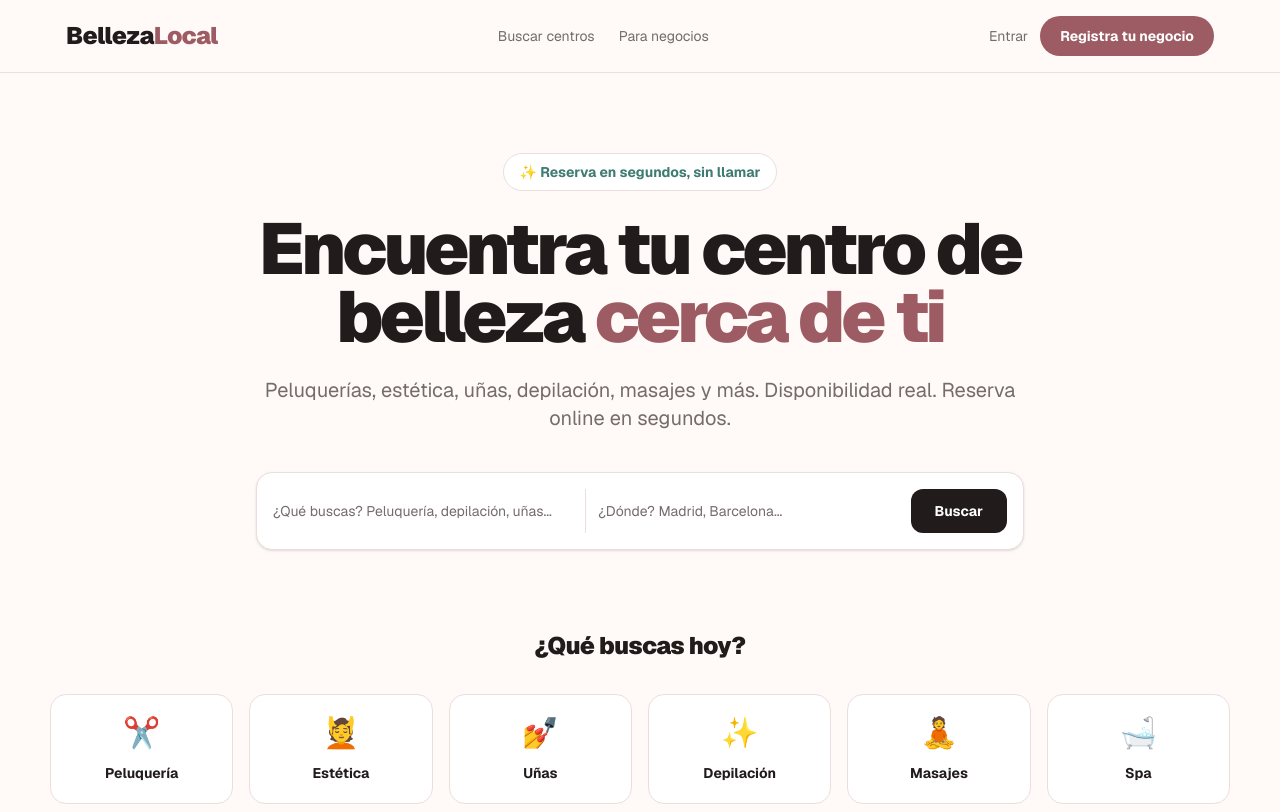
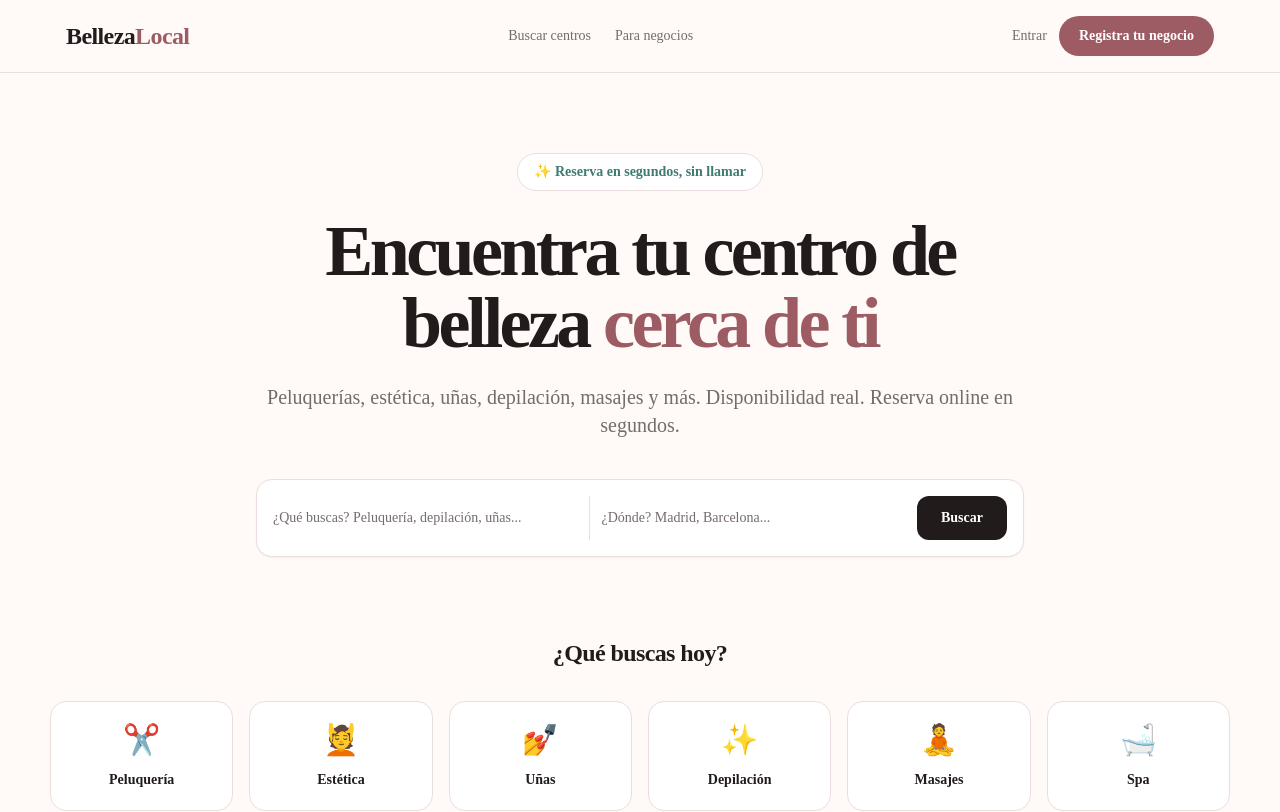
Before and after one commit to aldeiaagency/app-estetica, a Next.js app: page / in a window 1280 px wide. Shown: the top 812 px of the page. Built offline with nearby package versions, Linux system fonts and the light colour scheme; no server answers.

Commit message:
fix: downgrade Tailwind CSS v4 -> v3, tailwind.config.ts, postcss con autoprefixer

```diff
--- a/app/globals.css
+++ b/app/globals.css
@@ -1,29 +1,13 @@
-@import "tailwindcss";
+@tailwind base;
+@tailwind components;
+@tailwind utilities;
 
 :root {
   --background: #fffaf7;
   --foreground: #211b1c;
-  --muted: #756b6b;
-  --border: #eadfdc;
-  --brand: #9d5c63;
-  --brand-dark: #7a4650;
-  --accent: #3d7b73;
-  --surface: #ffffff;
-}
-
-@theme {
-  --color-brand: var(--brand);
-  --color-brand-dark: var(--brand-dark);
-  --color-accent: var(--accent);
-  --color-muted: var(--muted);
-  --color-border: var(--border);
-  --color-surface: var(--surface);
-  --color-background: var(--background);
-  --color-foreground: var(--foreground);
 }
 
 body {
   background-color: var(--background);
   color: var(--foreground);
-  font-family: var(--font-geist-sans), system-ui, sans-serif;
 }
--- a/postcss.config.mjs
+++ b/postcss.config.mjs
@@ -1,6 +1,7 @@
 const config = {
   plugins: {
-    '@tailwindcss/postcss': {},
+    tailwindcss: {},
+    autoprefixer: {},
   },
 }
 
--- /dev/null
+++ b/tailwind.config.ts
@@ -0,0 +1,30 @@
+import type { Config } from 'tailwindcss'
+
+const config: Config = {
+  content: [
+    './app/**/*.{ts,tsx}',
+    './components/**/*.{ts,tsx}',
+    './lib/**/*.{ts,tsx}',
+  ],
+  theme: {
+    extend: {
+      colors: {
+        brand: '#9d5c63',
+        'brand-dark': '#7a4650',
+        accent: '#3d7b73',
+        muted: '#756b6b',
+        border: '#eadfdc',
+        surface: '#ffffff',
+        background: '#fffaf7',
+        foreground: '#211b1c',
+      },
+      fontFamily: {
+        sans: ['var(--font-geist-sans)', 'system-ui', 'sans-serif'],
+        mono: ['var(--font-geist-mono)', 'monospace'],
+      },
+    },
+  },
+  plugins: [],
+}
+
+export default config
```
Also changed, not shown: package.json (+29 -29 lines), 1 other file (tests, documents, lock files or other folders).
